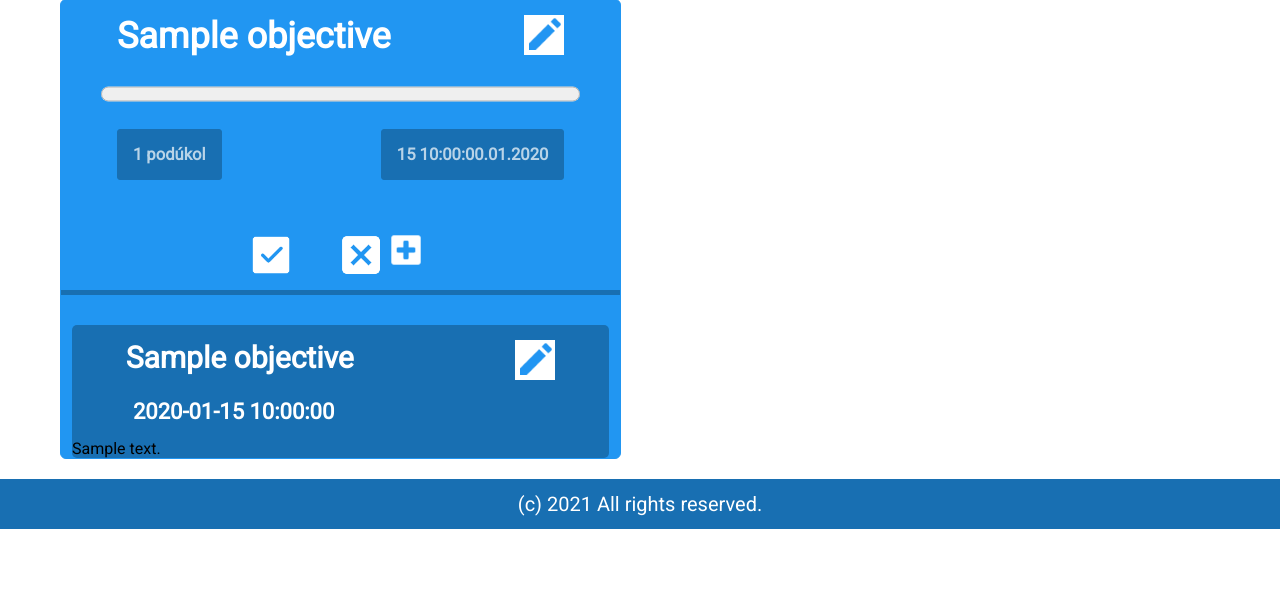
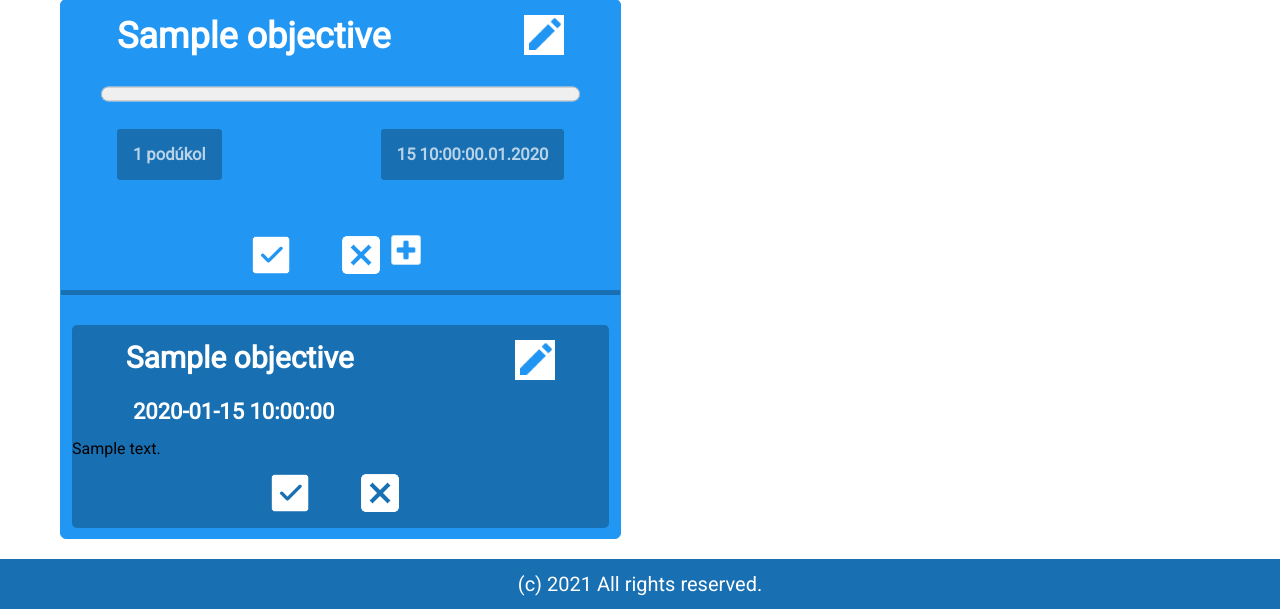
Before and after one commit to MartmatiX/Maturitni_Projekt_SPSE_2021, a PHP site: page /tasks/main_objective/details-main_objective.php?id=1 in a window 1280 px wide. Shown: the part 363-972 px from the top of the page. Before the commit the page ends 892 px from the top, so only its background shows below. Run offline with PHP 8.4, Linux system fonts and the light colour scheme; the visitor is signed in with stand-in values (Sample User, id 1); tables that the repository leaves empty or names only in its code hold one stand-in row (values such as "Sample post"); data that the repository does not hold is empty.

Commit message:
dalsi pravidelny commit

```diff
--- a/css/master.css
+++ b/css/master.css
@@ -358,6 +358,7 @@
   margin-bottom: 20px;
   border: 1px solid rgb(33, 150, 242);
   border-radius: 6px;
+  padding-bottom: 10px;
 }
 
 .details_card_medium{
--- a/objective_organizer.php
+++ b/objective_organizer.php
@@ -96,7 +96,7 @@
           if ($db->run("DELETE FROM main_objectives WHERE id = ?", [$_POST['main_id']])) {
             header("Location: objective_organizer.php");
           }else {
-            echo "Location: objective_organizer.php?error";
+            header("Location: objective_organizer.php?error");
           }
         }
       ?>
--- a/tasks/main_objective/details-main_objective.php
+++ b/tasks/main_objective/details-main_objective.php
@@ -13,6 +13,35 @@
       $main_objective = $db->run("SELECT * FROM main_objectives WHERE id = ?", [$main_objective_id])->fetch(PDO::FETCH_OBJ);
       $medium_objective = $db->run("SELECT * FROM medium_objectives WHERE main_objectives_id = ?", [$_GET['id']])->fetchAll(PDO::FETCH_CLASS, "MediumObjective");
     ?>
+
+    <?php
+      if (isset($_POST['finish_medium'])) {
+        if ($db->run("UPDATE medium_objectives SET finished = 1 WHERE id = ?", [$_POST['medium_id']])) {
+          $db->run("UPDATE additional_objectives SET finished = 1 WHERE medium_objectives_id = ?", [$_POST['medium_id']]);
+          header("Location: details-main_objective.php?id=".$main_objective_id);
+        }else {
+
+        }
+      }
+
+      if (isset($_POST['delete_medium'])) {
+        if ($db->run("DELETE FROM medium_objectives WHERE id = ?", [$_POST['medium_id']])) {
+          header("Location: details-main_objective.php?id=".$main_objective_id);
+        }
+      }
+
+      if (isset($_POST['finish_additional'])) {
+        if ($db->run("UPDATE additional_objectives SET finished = 1 WHERE id = ?", [$_POST['additional_id']])) {
+          header("Location: details-main_objective.php?id=".$main_objective_id);
+        }
+      }
+
+      if (isset($_POST['delete_additional'])) {
+        if ($db->run("DELETE FROM additional_objectives WHERE id = ?", [$_POST['additional_id']])) {
+          header("Location: details-main_objective.php?id=".$main_objective_id);
+        }
+      }
+     ?>
 
     <div class="organizer_wrapper">
       <div class="main_wrapper">
@@ -70,12 +99,11 @@
               <form method="post" id="card_form">
                 <div class="card_form">
                   <div class="card_finish">
-                    <input class="form_finished" type="submit" name="finish" value="">
-                    <input name='main_id' type="text" value="<?php echo $mainObjective->id ?>" style='display:none'>
-                    <input class="urgent" value="<?php echo $mainObjective->urgent ?>" style='display:none'>
+                    <input class="form_finished" type="submit" name="finish_medium" value="">
+                    <input name='medium_id' type="text" value="<?php echo $medium_objective_data->id ?>" style='display:none'>
                   </div>
                   <div class="card_delete">
-                    <input class="form_delete" type="submit" name="delete" value="">
+                    <input class="form_delete" type="submit" name="delete_medium" value="">
                   </div>
                   <div class="">
                     <a href="../additional_objective/add-additional_objective.php?id=<?php echo $medium_objective_data->id; ?>"><img src="../../css/pictures/icon_add.png" alt="icon_add" height="40px" width="40px"></a>
@@ -101,6 +129,17 @@
                     <p><?php echo $additional_objective_data->comment ?></p>
                   </div>
                 </div>
+                <form method="post" id="card_form">
+                  <div class="card_form">
+                    <div class="card_finish">
+                      <input class="form_finished" type="submit" name="finish_additional" value="">
+                      <input name='additional_id' type="text" value="<?php echo $additional_objective_data->id ?>" style='display:none'>
+                    </div>
+                    <div class="card_delete">
+                      <input class="form_delete" type="submit" name="delete_additional" value="">
+                    </div>
+                  </div>
+                </form>
               </div>
             </div>
         <?php endforeach; ?>
@@ -108,8 +147,6 @@
      <?php endforeach; ?>
       </div>
     </div>
-
-
   <?php endif;?>
 </main>
 <?php require_once '../../footer.php'; ?>
```
